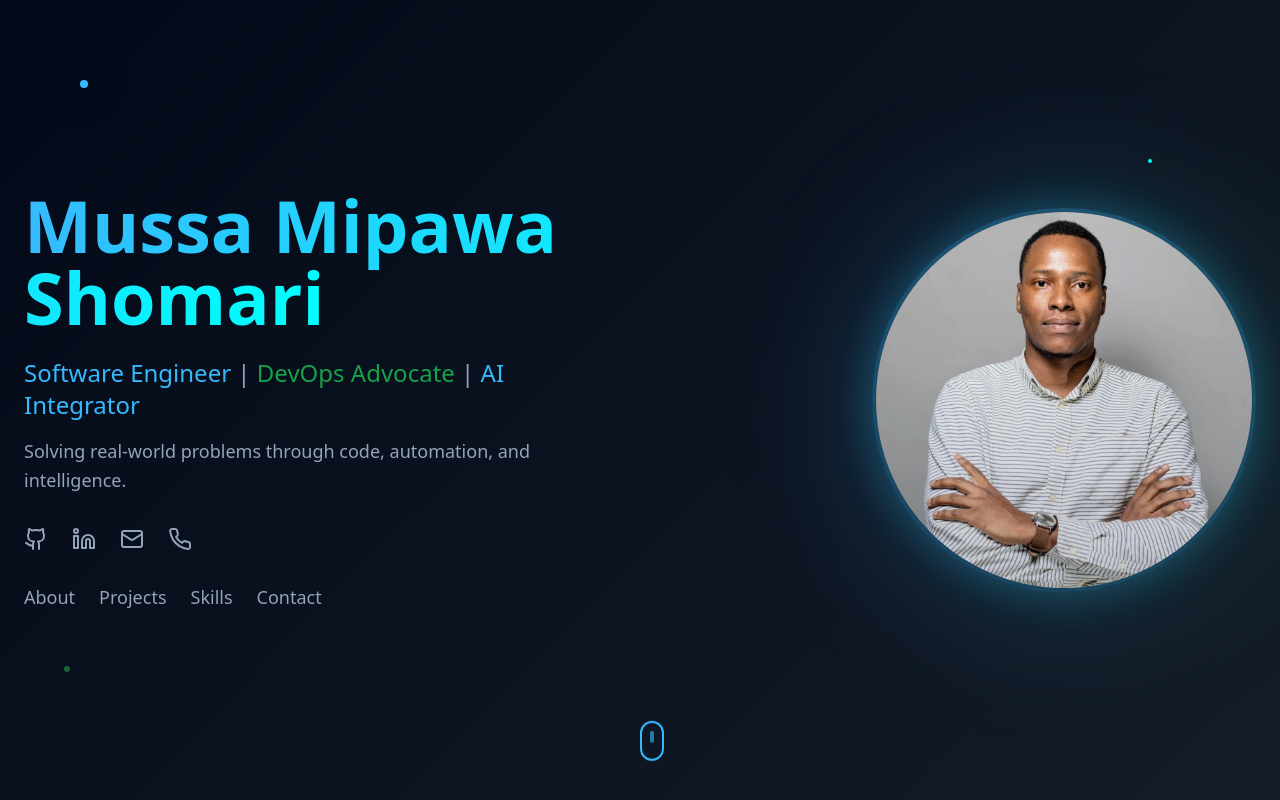
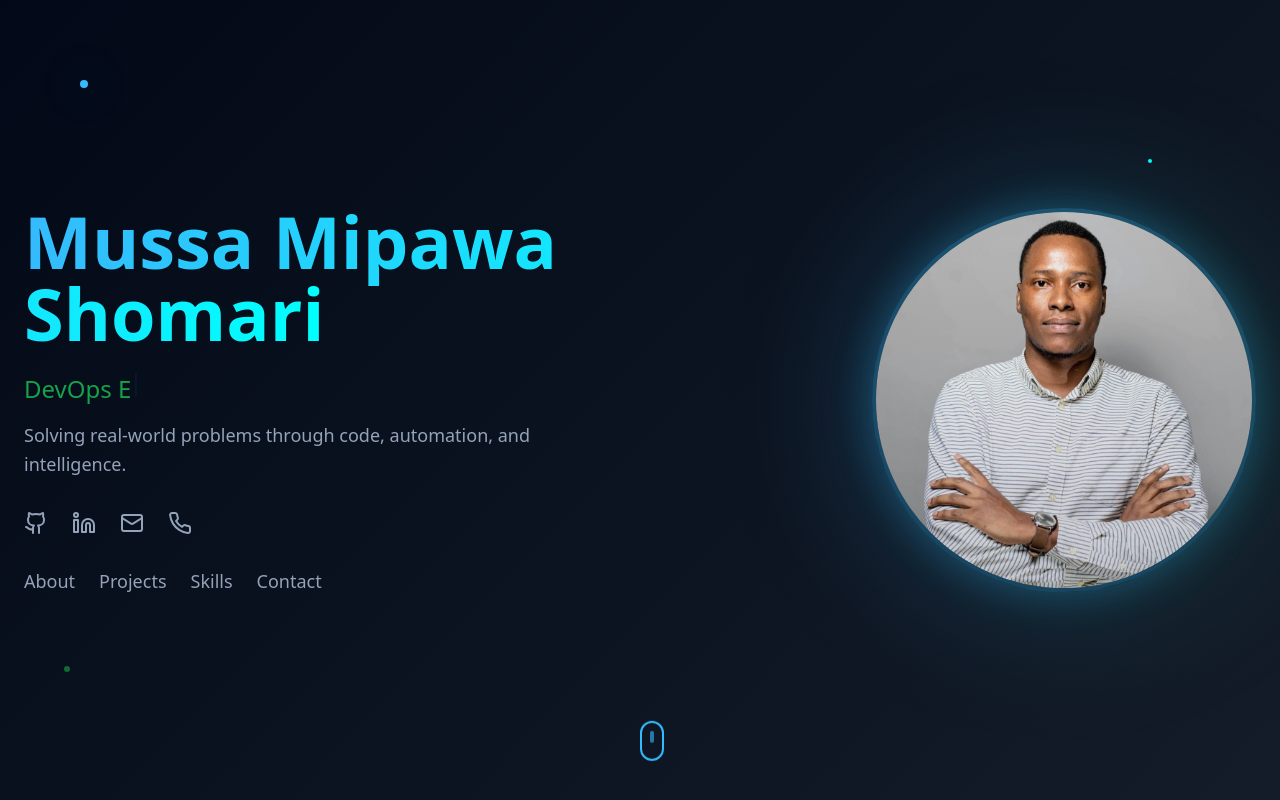
Before and after one commit to mepowerleo10/mepowerleo10.github.io, a React (Vite) app: page / in a window 1280 px wide. Shown: the top 800 px of the page. Built offline with nearby package versions, Linux system fonts and the light colour scheme.

Commit message:
Use a typing effect on the taglines

```diff
--- a/src/components/Hero.tsx
+++ b/src/components/Hero.tsx
@@ -1,10 +1,10 @@
 import { useRef } from "react";
-import { Button } from "@/components/ui/button";
-import { Github, Linkedin, Mail, Download, Phone } from "lucide-react";
+import { Github, Linkedin, Mail, Phone } from "lucide-react";
 import heroImage from "@/assets/me.jpg";
 import { Link } from "react-scroll";
 import { useIntersectionObserver } from "@/hooks/use-intersection-observer";
 import { communication } from "@/lib/settings";
+import TypewriterEffect from "./ui/typewriter-effect";
 
 const Hero = ({ setNavVisible }: { setNavVisible: (visible: boolean) => void }) => {
   const navRef = useRef<HTMLDivElement>(null);
@@ -37,9 +37,14 @@ const Hero = ({ setNavVisible }: { setNavVisible: (visible: boolean) => void })
               <h1 className="text-5xl md:text-7xl font-bold mb-6 animate-fade-in">
                 <span className="gradient-text">Mussa Mipawa Shomari</span>
               </h1>
-              <div className="text-xl md:text-2xl text-muted-foreground mb-4 animate-fade-in delay-200">
-                <span className="text-primary">Software Engineer</span> | <span className="text-accent">DevOps Advocate</span> | <span className="text-primary">AI Integrator</span>
-              </div>
+              <TypewriterEffect
+                words={[
+                  { text: "Software Engineer", className: "text-primary" },
+                  { text: "DevOps Engineer", className: "text-accent" },
+                  { text: "AI Integrator", className: "text-primary" },
+                ]}
+                className="text-xl md:text-2xl mb-4 animate-fade-in delay-200 min-h-[2rem]"
+              />
               <p className="text-lg text-muted-foreground max-w-2xl mx-auto lg:mx-0 leading-relaxed animate-fade-in delay-300">
                 Solving real-world problems through code, automation, and intelligence.
               </p>
--- /dev/null
+++ b/src/components/ui/typewriter-effect.tsx
@@ -0,0 +1,75 @@
+import React, { useState, useEffect } from 'react';
+import { cn } from '@/lib/utils';
+
+interface TypewriterEffectProps {
+  words: { text: string; className?: string }[];
+  className?: string;
+  cursorClassName?: string;
+  typingSpeed?: number;
+  deletingSpeed?: number;
+  delayBetweenWords?: number;
+}
+
+const TypewriterEffect: React.FC<TypewriterEffectProps> = ({
+  words,
+  className,
+  cursorClassName,
+  typingSpeed = 100,
+  deletingSpeed = 50,
+  delayBetweenWords = 1000,
+}) => {
+  const [currentWordIndex, setCurrentWordIndex] = useState(0);
+  const [currentText, setCurrentText] = useState('');
+  const [isDeleting, setIsDeleting] = useState(false);
+  const [blink, setBlink] = useState(true);
+
+  useEffect(() => {
+    const handleTyping = () => {
+      const fullText = words[currentWordIndex].text;
+
+      if (isDeleting) {
+        setCurrentText(fullText.substring(0, currentText.length - 1));
+      } else {
+        setCurrentText(fullText.substring(0, currentText.length + 1));
+      }
+
+      if (!isDeleting && currentText === fullText) {
+        setTimeout(() => setIsDeleting(true), delayBetweenWords);
+      } else if (isDeleting && currentText === '') {
+        setIsDeleting(false);
+        setCurrentWordIndex((prev) => (prev + 1) % words.length);
+      }
+    };
+
+    const timer = setTimeout(
+      handleTyping,
+      isDeleting ? deletingSpeed : typingSpeed
+    );
+
+    return () => clearTimeout(timer);
+  }, [currentText, isDeleting, currentWordIndex, words, typingSpeed, deletingSpeed, delayBetweenWords]);
+
+  useEffect(() => {
+    const cursorTimer = setInterval(() => {
+      setBlink((prev) => !prev);
+    }, 500);
+    return () => clearInterval(cursorTimer);
+  }, []);
+
+  return (
+    <div className={cn('flex justify-center lg:justify-start my-6', className)}>
+      <span className={cn('text-muted-foreground', words[currentWordIndex].className)}>
+        {currentText}
+      </span>
+      <span
+        className={cn(
+          'inline-block bg-primary w-0.5 h-6 ml-1 transition-opacity duration-300',
+          blink ? 'opacity-100' : 'opacity-0',
+          cursorClassName
+        )}
+      />
+    </div>
+  );
+};
+
+export default TypewriterEffect;
```
